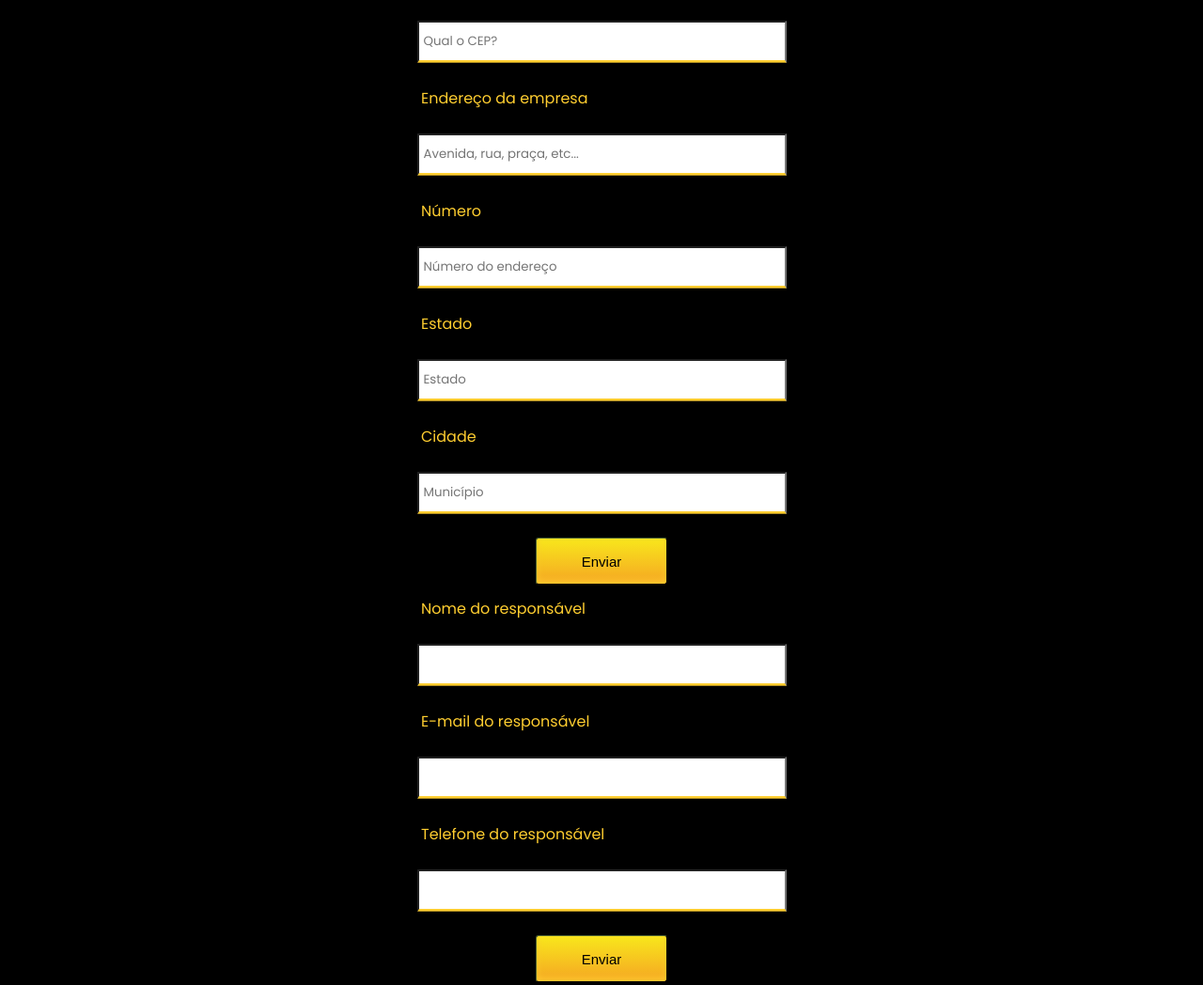
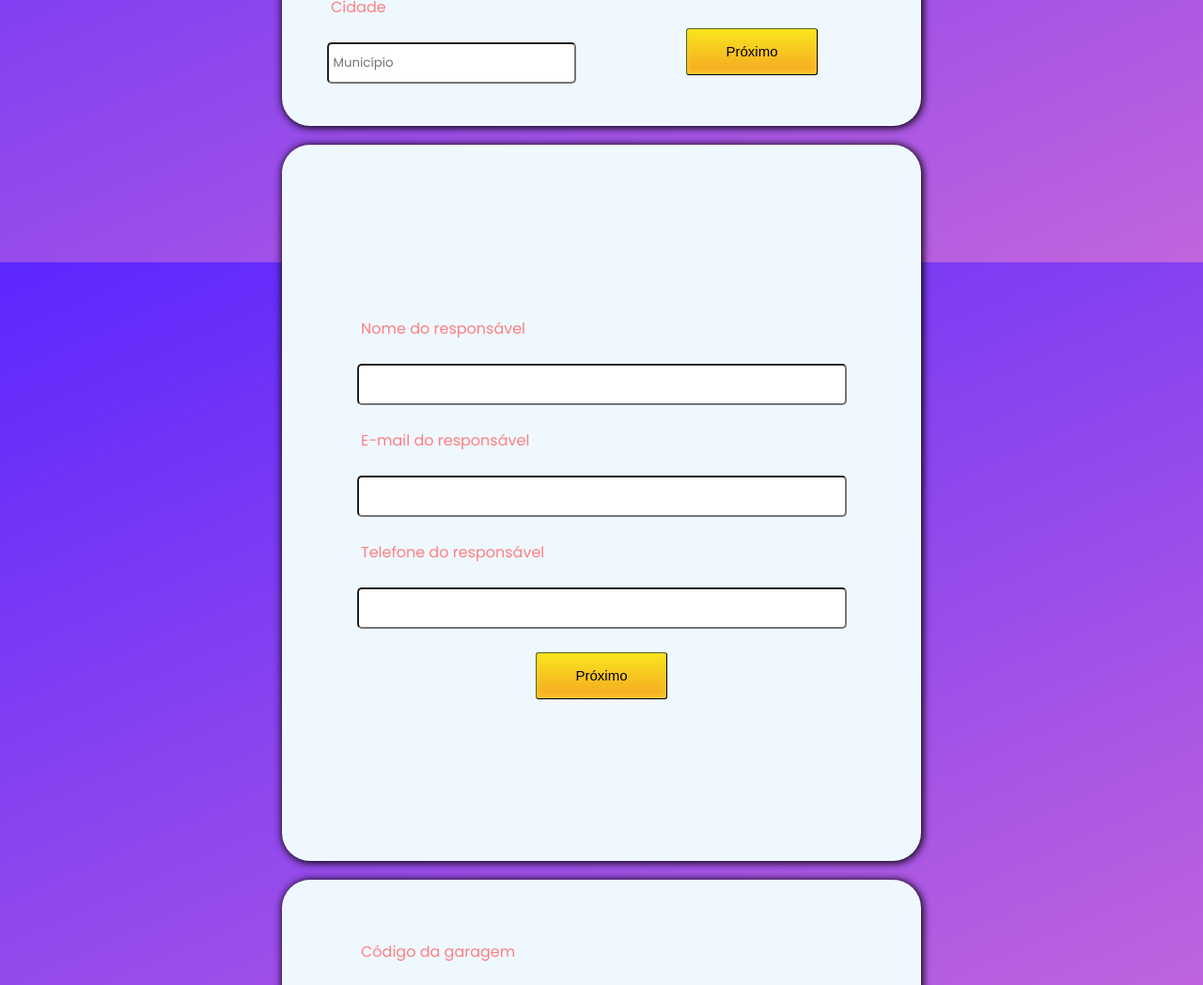
Before and after one commit to LTxai/teste-hubees, a plain HTML site: page index.html in a window 1280 px wide. Shown: the part 521-1569 px from the top of the page at 94% size. Drawn offline with Linux system fonts and the light colour scheme.

Commit message:
refiz o css

```diff
--- a/css/style.css
+++ b/css/style.css
@@ -5,38 +5,78 @@
 }
 
 body {
-  background-color: #000;
+  background: linear-gradient(
+    336deg,
+    rgba(193, 101, 221, 1) 0%,
+    rgba(92, 39, 254, 1) 100%
+  );
+  max-height: 100vh;
 }
-
+main {
+  display: flex;
+  flex-direction: column;
+  align-items: center;
+}
 form {
   display: flex;
   flex-direction: column;
   align-items: center;
-  margin-top: 13px;
+  margin-top: 10px;
   max-width: 100%;
 }
 
+.form-wraper {
+  background-color: aliceblue;
+  box-shadow: 1px 1px 9px 1px #000000;
+  width: 50%;
+  border-radius: 30px;
+  padding: 20px;
+  margin: 10px 0;
+  max-height: 100vh;
+}
+
+#company-data {
+  display: grid;
+  grid-template-rows: repeat(5, 1fr);
+  grid-template-columns: 1fr 1fr;
+}
+
+#responsable-data,
+#garage-data {
+  height: 89vh;
+  justify-content: center;
+}
+.resp-data {
+  overflow-y: hidden;
+}
+
+.full-w-input:hover {
+  background: linear-gradient(rgba(245, 166, 35, 1), rgba(248, 231, 28, 1));
+  width: 40%;
+  transition: all 0.7s 0s ease;
+}
+
 .field-container {
-  width: 60%;
+  width: 100%;
   display: flex;
   flex-direction: column;
   align-items: center;
 }
 
 .input-label {
-  color: #ffce30;
+  color: #ff7f83;
   align-self: baseline;
-  margin-left: 25%;
+  margin-left: 10%;
 }
 
 .input-text {
-  border-bottom: 3px ridge #ffce30;
-  width: 50%;
+  border-radius: 5px;
+  width: 80%;
   height: 40px;
   padding-left: 5px;
 }
 
-.submit-button {
+.submit-button, .full-w-input {
   font-size: 15px;
   font-family: Arial;
   width: 140px;
@@ -55,6 +95,6 @@ form {
 
 .submit-button:hover {
   background: linear-gradient(rgba(245, 166, 35, 1), rgba(248, 231, 28, 1));
-  width: 30%;
+  width: 80%;
   transition: all 0.7s 0s ease;
 }
--- a/index.html
+++ b/index.html
@@ -11,6 +11,7 @@
     <link href="https://fonts.googleapis.com/css2?family=Poppins:ital,wght@0,400;0,700;1,400;1,700&display=swap"
         rel="stylesheet">
     <script src="./script/index.js" defer></script>
+    <script src="./script/reCAPTCHA.js" defer></script>
     <script src="https://www.google.com/recaptcha/api.js"></script>
     <title>Formulário</title>
 </head>
@@ -19,6 +20,7 @@
     <header></header>
 
     <main>
+        <div class="form-wraper">
             <form name="company-data" id="company-data">
                 <div class="field-container">
                     <label for="business-name" class="input-label">Nome da empresa</label><br>
@@ -40,7 +42,7 @@
                     <input type="number" id="business-phone" name="business-phone" class="input-text"
                         placeholder="Digite o telefone da empresa"><br>
                 </div>
-            <div class="field-container">
+                <div class="field-container" onkeyup="">
                     <label for="zip-code" class="input-label">CEP</label><br>
                     <input type="number" id="zip-code" name="zip-code" class="input-text" placeholder="Qual o CEP?"><br>
                 </div>
@@ -64,10 +66,12 @@
                 </div>
                 <div class="field-container">
                     <button type="submit" class="submit-button g-recaptcha" data-sitekey="RECAPTCHA_SITE_KEY"
-                    data-callback='onSubmit' data-action='submit'>Enviar</button>
+                        data-callback='onSubmit' data-action='submit'>Próximo</button>
                 </div>
             </form>
+        </div>
 
+        <div class="form-wraper resp-data">
             <form name="responsable-data" id="responsable-data">
                 <div class="field-container">
                     <label for="financial-name" class="input-label">Nome do responsável</label><br>
@@ -82,10 +86,12 @@
                     <input type="text" id="financial-phone" name="financial-phone" class="input-text"><br>
                 </div>
                 <div class="field-container">
-                <button type="submit" class="submit-button" onsubmit="createCompany()">Enviar</button>
+                    <button type="submit" class="full-w-input" onsubmit="createCompany()">Próximo</button>
                 </div>
             </form>
+        </div>
 
+        <div class="form-wraper resp-data">
             <form name="garage-data" id="garage-data">
                 <div class="field-container">
                     <label for="garage-code" class="input-label">Código da garagem</label><br>
@@ -109,9 +115,10 @@
                 </div>
                 <div class="field-container"></div>
                 <div class="field-container">
-                <button type="submit" class="submit-button" onsubmit="createCompany()">Enviar</button>
+                    <button type="submit" class="full-w-input" onsubmit="createCompany()">Enviar</button>
                 </div>
             </form>
+        </div>
     </main>
     <footer></footer>
 </body>
```
Lines whose indentation alone changed are shown as unchanged.
